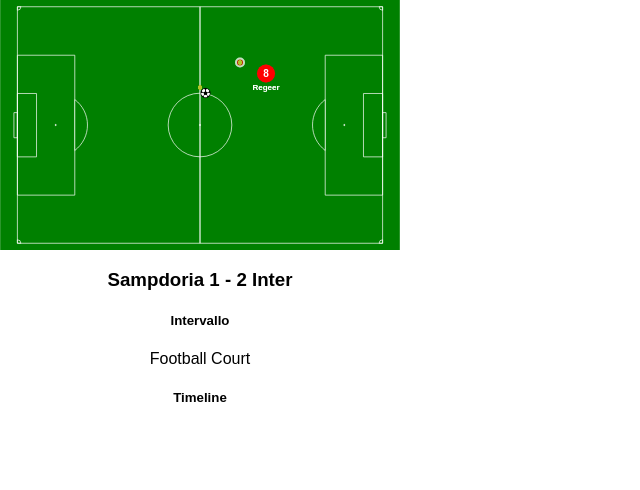
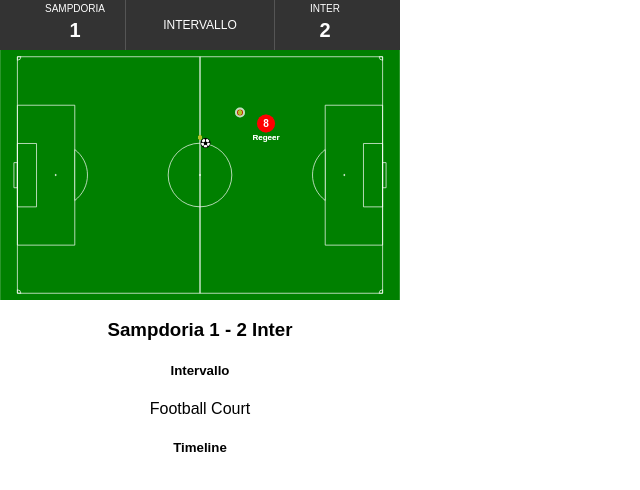
Before and after one commit to skycomercim/live-match-fe-pixie, a React (Create React App) app: page / in a window 1280 px wide. Shown: the top 490 px of the page, without its empty margins (0-640 px from the left). Built offline with nearby package versions, Linux system fonts and the light colour scheme.

Commit message:
feat(code): scoreboard

```diff
--- /dev/null
+++ b/src/animation/components/scoreboard/Scoreboard.css
@@ -0,0 +1,69 @@
+.scoreboard-container {
+    display: flex;
+    justify-content: center;
+    align-items: center;
+    height: 50px;
+    background-color: #333;
+    color: #fff;
+}
+
+.scoreboard {
+    display: flex;
+    align-items: center;
+    justify-content: space-between;
+    width: 350px;
+    height: 100%;
+    padding: 0 20px;
+    font-size: 20px;
+    font-weight: 600;
+}
+
+.team {
+    display: flex;
+    flex-direction: column;
+    align-items: center;
+    justify-content: center;
+    width: 100px;
+    height: 100%;
+    text-align: center;
+}
+
+.home-team {
+    border-right: 1px solid #555;
+}
+
+.away-team {
+    border-left: 1px solid #555;
+}
+
+.team-name {
+    font-size: 10px;
+    font-weight: 400;
+    text-transform: uppercase;
+    margin-bottom: 5px;
+}
+
+.team-score {
+    font-size: 20px;
+    font-weight: 700;
+    margin-bottom: 5px;
+}
+
+.match-info {
+    display: flex;
+    align-items: center;
+    justify-content: center;
+    width: 80px;
+    height: 100%;
+    font-size: 12px;
+    font-weight: 400;
+    text-transform: uppercase;
+    //border: 1px solid #555;
+    border-radius: 10px;
+    margin: 0 20px;
+}
+
+.period {
+    text-align: center;
+    padding: 3px 5px;
+}
--- a/src/animation/components/scoreboard/Scoreboard.jsx
+++ b/src/animation/components/scoreboard/Scoreboard.jsx
@@ -1,19 +1,23 @@
 import React from 'react';
+import './Scoreboard.css';
 
-const Scoreboard = ({ homeTeamName, homeTeamScore, awayTeamName, awayTeamScore }) => {
+const Scoreboard = ({ score, period }) => {
     return (
-        <>
+        <div className="scoreboard-container">
             <div className="scoreboard">
-                <div className="team">
-                    <div className="team-name">{homeTeamName}</div>
-                    <div className="team-score">{homeTeamScore}</div>
+                <div className="team home-team">
+                    <div className="team-name">{score?.teamHome?.teamName}</div>
+                    <div className="team-score">{score?.teamHome?.score}</div>
                 </div>
-                <div className="team">
-                    <div className="team-name">{awayTeamName}</div>
-                    <div className="team-score">{awayTeamScore}</div>
+                <div className="match-info">
+                    <div className="period">{period}</div>
+                </div>
+                <div className="team away-team">
+                    <div className="team-name">{score?.teamAway?.teamName}</div>
+                    <div className="team-score">{score?.teamAway?.score}</div>
                 </div>
             </div>
-        </>
+        </div>
     );
 };
 
--- a/src/components/LiveMatch.js
+++ b/src/components/LiveMatch.js
@@ -18,6 +18,7 @@
 import Ball from "../animation/components/ball/ball";
 import Field from "../animation/components/field/field";
 import Scoreboard from "../animation/components/scoreboard/Scoreboard";
+import logger from "../helpers/logger";
 
 const LiveMatch = ({ matchId }) => {
   const { period, score, event, timeline } = useLiveMatch(matchId);
@@ -26,16 +27,16 @@
   const ballRef = useRef(null);
   const dispatch = useDispatch();
 
-  console.log("init");
-
 
   const [eventGame, setEventGame] = React.useState(null);
 
   useEffect(() => {
       dispatch(setMatchData(matchFake));
+      logger("init LiveMatch");
   }, [])
 
   useEffect(() => {
+    logger("event triggered LiveMatch :: ",event);
     setCelebration(event && event.type === EVENT_TYPE_CELEBRATION);
     if (event!==null) {
       fadeInBall();
```
